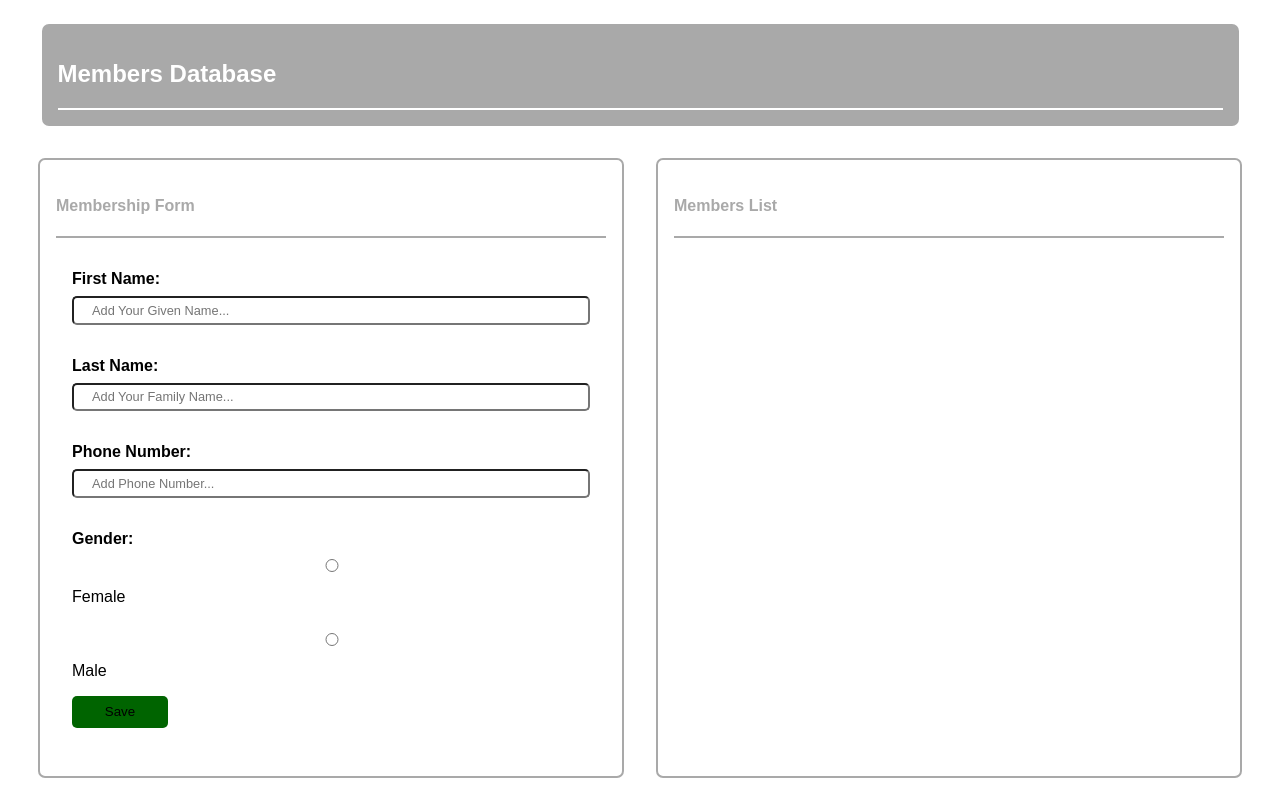
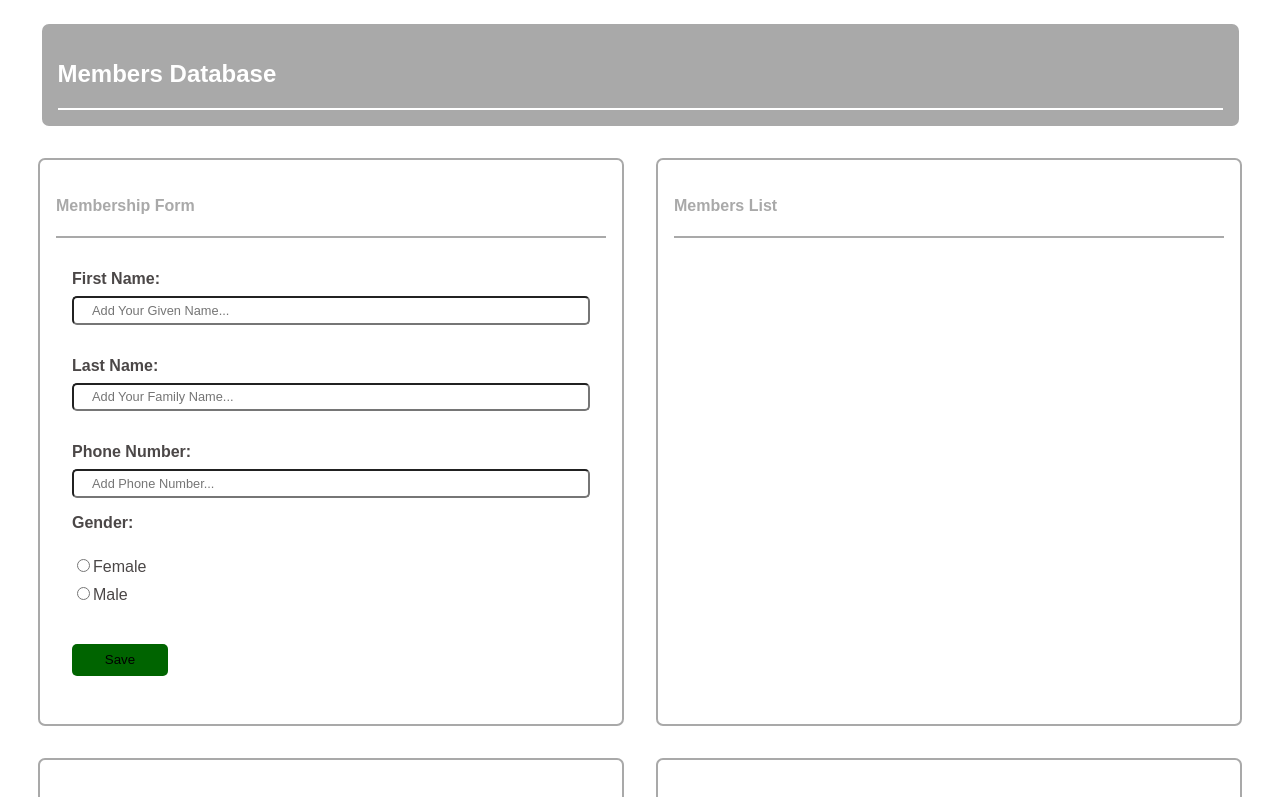
Before and after one commit to microieva/farmers-database, a React (Create React App) app: page / in a window 1280 px wide. Shown: the top 797 px of the page. Built offline with nearby package versions, Linux system fonts and the light colour scheme.

Commit message:
member form and reset fixed

```diff
--- a/src/js/actions/actions.js
+++ b/src/js/actions/actions.js
@@ -1,9 +1,12 @@
+import { reset } from 'redux-form';
+
 import {
   ADD_MEMBER,
   GET_MEMBER,
   SEARCH_LIST,
-  GET_LIST
+  GET_LIST,
 } from "../constants/action-types";
+
 
 export const addMember = () => {
   return (dispatch, getState) => {
@@ -19,6 +22,7 @@ export const addMember = () => {
       type: ADD_MEMBER,
       payload: member,
     });
+    dispatch(reset('member'))
   }
 }
 
@@ -29,11 +33,13 @@ export const getMember = (member) => {
     }
 };
 
-export const searchList = (searchWord ="") => {
-    return {
-        type: SEARCH_LIST,
-        payload: searchWord
-    }
+export const searchList = (searchWord) => {
+  return (dispatch) => {
+    dispatch({
+      type: SEARCH_LIST,
+      payload: searchWord
+    })
+  }
 }
 
 export const getList = (members) => {
--- a/src/js/components/App.js
+++ b/src/js/components/App.js
@@ -1,7 +1,7 @@
 import React, {Component} from 'react';
 import { connect } from 'react-redux';
 import { bindActionCreators } from 'redux';
-import { addMember, getMember, searchList, getList } from "../actions/actions"
+import { addMember, getMember } from "../actions/actions"
 import List from "./List";
 import Form from "./Form";
 import Member from "./Member";
@@ -12,8 +12,6 @@ class App extends Component {
     const {
       addMember,
       getMember,
-      getList,
-      searchList,
       members,
       selectedMember,
       searchWord
@@ -34,27 +32,11 @@ class App extends Component {
             members={members}
             searchWord={searchWord}
           />
-        {/* {members && members.length ?
-          <List
-            getMember={getMember}
-            members={members}
-            searchWord={searchWord}
-          />
-          :
-          <div className='container'>
-            <div className='card-title'>
-            <h4>Members List</h4>
-            </div>
-          </div>
-        } */}
-
       </div>
       <div className="flex-bottom">
         <SearchBar
-          searchList={searchList}
           searchWord={searchWord}
           members={members}
-          getList={getList}
         />
         {!selectedMember ?
           <div className='container'>
@@ -85,8 +67,6 @@ const matchDispatchToProps = dispatch => {
     {
       getMember: getMember,
       addMember: addMember,
-      searchList: searchList,
-      getList: getList
     },
     dispatch
   )
--- a/src/js/components/Form.js
+++ b/src/js/components/Form.js
@@ -1,5 +1,4 @@
 import React from "react";
-//import { connect } from 'react-redux';
 import { Field, reduxForm } from 'redux-form'
 //import uuidv1 from "uuid";
 
@@ -39,19 +38,14 @@ const  validate = ({firstName="", lastName="", phoneNumber="", gender="" }) =>{
   else if (phoneNumber.trim()==="" || phoneNumber.length < 6 ) {
     errors.phoneNumber = "Required field. No less than 6 characters long."
   }
-  console.log("VALUES: ", firstName, lastName, phoneNumber, gender)
-  return errors
-  //else {
-    //submit form
     //to localSt
-    //addMember({firstName, lastName, phoneNumber, gender})
 
 
     // button.textContent = "Saved!"
     // setInterval(() => {
     //   button.textContent="Save"
     // }, 2000)
-  //}
+  return errors
 }
 
 const MemberForm = (
@@ -77,7 +71,6 @@ const MemberForm = (
                 type="text"
                 {...firstName}
               />
-              {/* {errors.firstName ? <Feedback error={errors.firstName} /> : ''} */}
               <Field
                 className='inputs'
                 label="Last Name:"
@@ -87,7 +80,6 @@ const MemberForm = (
                 type="text"
                 {...lastName}
               />
-              {/* {errors.lastName ? <Feedback error={errors.lastName} /> : ''} */}
               <Field
                 className='inputs'
                 label="Phone Number:"
@@ -97,24 +89,23 @@ const MemberForm = (
                 type="text"
                 {...phoneNumber}
               />
-              {/* {errors.phoneNumber ? <Feedback error={errors.phoneNumber} /> : ''} */}
-              <Field
+              <label>Gender:</label>
+              <div>
+                <label style={{fontWeight: 'normal'}}><Field
                   className="checkbox"
-                label="Gender:"
                   type="radio"
                   name = "gender"
-                component={renderField}
+                  component='input'
                   value="Female"
-                {...gender}
-              />Female
-              <Field
+                  {...gender}/>Female</label>
+                <label style={{fontWeight: 'normal'}}><Field
                   className="checkbox"
                   type="radio"
                   name="gender"
-                component={renderField}
+                  component='input'
                   value="Male"
-                {...gender}
-              />Male
+                  {...gender}/>Male</label>
+              </div>
               <button
                 type="submit"
                 className="btn"
--- a/src/js/components/Member.js
+++ b/src/js/components/Member.js
@@ -9,12 +9,15 @@ const Member = ({ selectedMember }) => {
         <h4>Member Details</h4>
       </div>
       <div className='member-details'>
-        <h4>Name: </h4>
-        <p>{`${firstName.charAt(0).toUpperCase()}${firstName.slice(1)} ${lastName.charAt(0).toUpperCase()}${lastName.slice(1)}`}</p>
-        <h4>Phone Number:</h4>
-        <p>{phoneNumber}</p>
-        <h4>Gender:</h4>
-        <p>{gender}</p>
+        <div>
+          <h4>Name: </h4><p>{`${firstName.charAt(0).toUpperCase()}${firstName.slice(1)} ${lastName.charAt(0).toUpperCase()}${lastName.slice(1)}`}</p>
+        </div>
+        <div>
+          <h4>Phone Number:</h4><p>{phoneNumber}</p>
+        </div>
+        <div>
+          <h4>Gender:</h4><p>{gender}</p>
+        </div>
       </div>
     </div>
   );
--- a/src/js/components/SearchBar.js
+++ b/src/js/components/SearchBar.js
@@ -1,14 +1,19 @@
-import React from 'react';
+import React, { Component } from 'react';
+import { connect } from 'react-redux';
 
-const SearchBar = ({ searchWord, searchMembers, getList, members }) => {
+import { searchList } from '../actions/actions'
 
-    // onClick(e){
-    //     e.preventDefault();
-    //     this.props.searchMembers(this.state.searchWord);
-    //     this.setState({searchWord:""});
-
-    // }
-
+class SearchBar extends Component {
+  onChange = e => {
+    e.preventDefault();
+    this.props.searchList(e.target.value)
+  }
+  onClick = e => {
+    e.preventDefault();
+    this.props.searchList(this.state.searchWord);
+    this.setState({searchWord:""});
+  }
+  render () {
     return (
       <div className='container'>
         <div className='card-title'>
@@ -19,14 +24,20 @@ const SearchBar = ({ searchWord, searchMembers, getList, members }) => {
             <input type="text"
               className="inputs"
               placeholder="Search By Name..."
-            onChange={e => searchMembers(e.target.value)} />
+              name="searchWord"
+              onChange={this.onChange} />
           </div>
           <button
-          onClick={getList(members)}>Full List
+            onClick={this.onClick}>Full List
           </button>
         </form>
       </div>
     )
   }
+}
 
-export default SearchBar
+const mapStateToProps = state => ({
+  searchWord: state.searchWord
+});
+
+export default connect(mapStateToProps, { searchList })(SearchBar);
--- a/src/js/constants/action-types.js
+++ b/src/js/constants/action-types.js
@@ -1,4 +1,4 @@
 export const ADD_MEMBER = "ADD_MEMBER";
 export const GET_MEMBER = "GET_MEMBER";
 export const SEARCH_LIST = "SEARCH_LIST";
-export const GET_LIST = "GET_LIST"
+export const GET_LIST = "GET_LIST";
--- a/src/styles/styles.css
+++ b/src/styles/styles.css
@@ -60,7 +60,8 @@ form>div {
 
 label {
   font-size: 1rem;
-  font-weight: 900;
+  color: #4B4747;
+  font-weight: 800;
   margin-bottom: 0.5rem;
 }
 
@@ -75,6 +76,21 @@ label {
 
 .member-details {
   padding: 1rem;
+  color: #4B4747;
+}
+
+.member-details:h4{
+  font-weight: 800;
+}
+
+.member-details>div{
+  display:flex;
+  align-items: center;
+  justify-content: space-between;
+  padding: 0 1rem;
+  border-bottom: 2px solid lightgray;
+  height: 2rem;
+  margin: 1rem 0;
 }
 
 button {
@@ -94,17 +110,29 @@ button {
 
 ul {
   list-style-type: none;
-  padding: 1rem 0;
+  padding: 1rem 1rem;
 }
 
 li {
   padding: 1rem 1rem;
+  color: #4B4747;
+  font-weight: 800;
+  border-bottom: 2px solid lightgray;
+  margin-bottom: 0.5rem;
 }
 
 li:hover {
   cursor: pointer;
   background: lightgray;
   border-radius: 5px;
+  color: white;
+  font-weight: 800;
+}
+
+.error {
+  margin-top: 0.5rem;
+  color: orange;
+  font-size: 0.8rem;
 }
 
 /* EXAMPLE  .grid_item {
```
Also changed, not shown: src/js/reducers/reducers.js (+3 -4 lines). Lines whose indentation alone changed are shown as unchanged.
